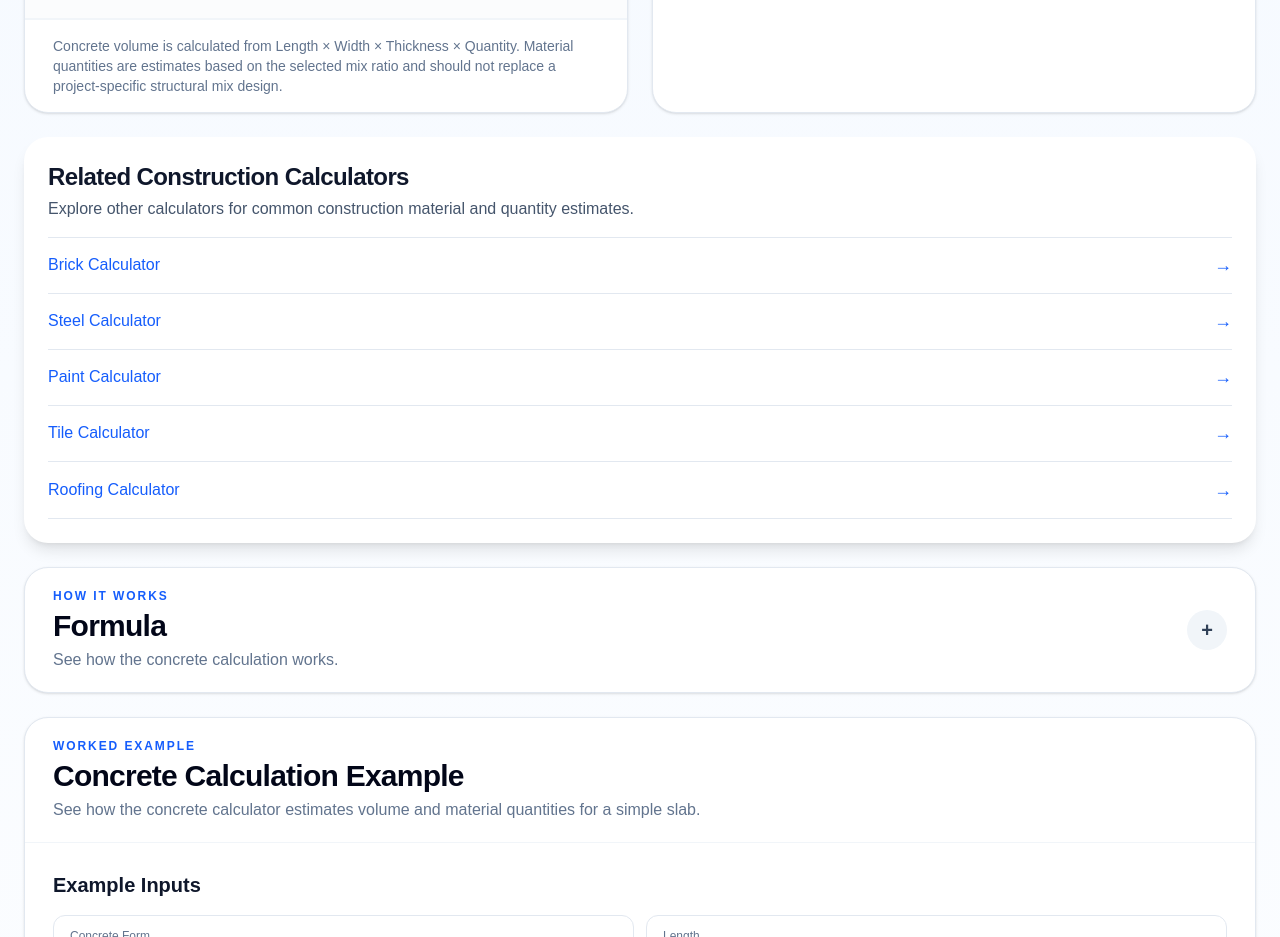
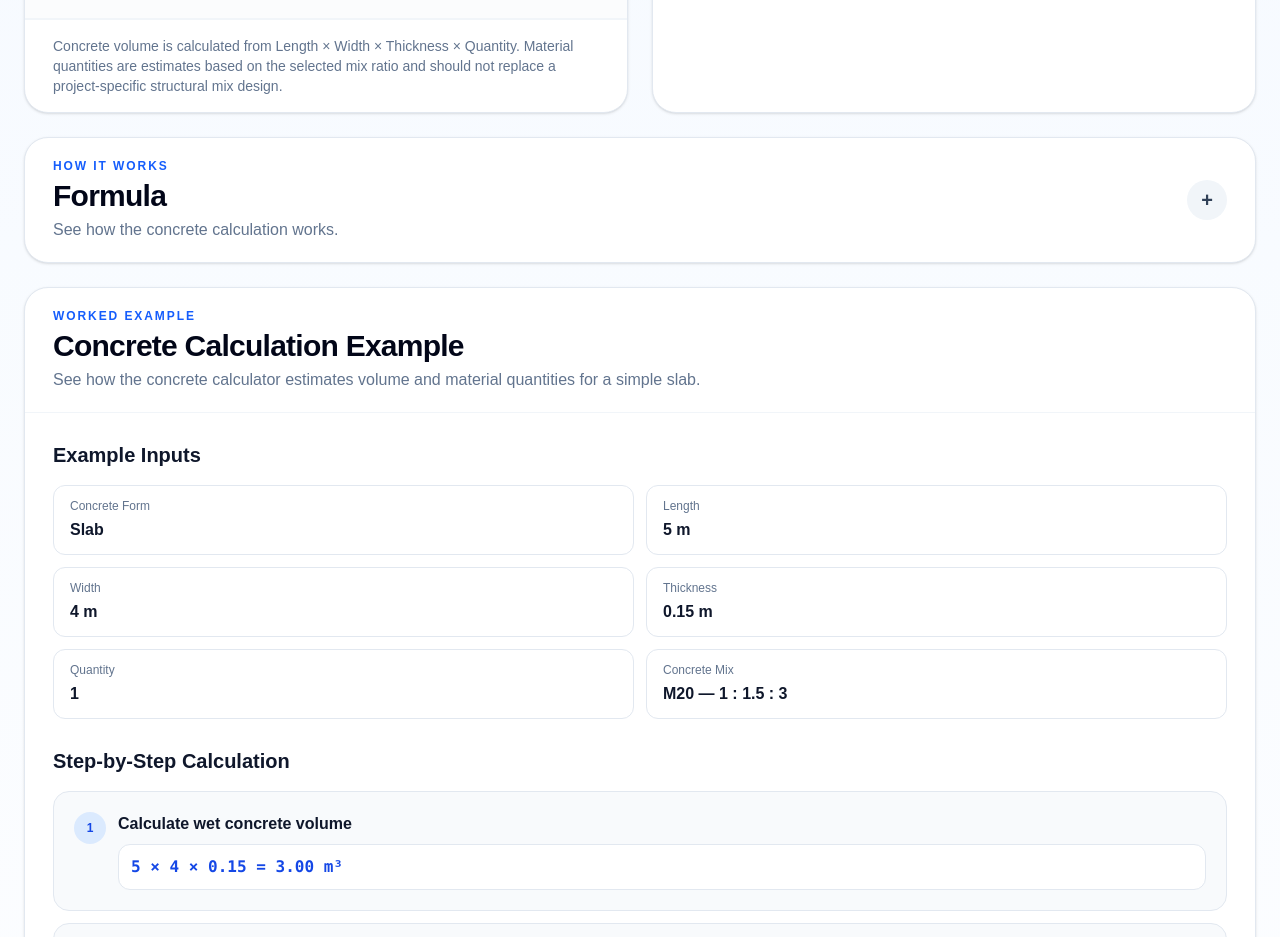
Before and after one commit to km7max-cmd/cornerspan, a Next.js app: page /calculators/concrete in a window 1280 px wide. Shown: the part 1800-2737 px from the top of the page. Built offline with nearby package versions, Linux system fonts and the light colour scheme.

Commit message:
Remove Related Calculators from ConcreteCalculator
Removed the Related Calculators section from the ConcreteCalculator component.

```diff
--- a/app/calculators/concrete/ConcreteCalculator.tsx
+++ b/app/calculators/concrete/ConcreteCalculator.tsx
@@ -7,7 +7,6 @@ import CalculatorForm from "./components/CalculatorForm";
 import ResultCard from "./components/ResultCard";
 import Formula from "./components/Formula";
 import FAQ from "./components/FAQ";
-import RelatedCalculators from "./components/RelatedCalculators";
 import Example from "./components/Example";
 import History from "./components/History";
 import AboutCalculator from "./components/AboutCalculator";
@@ -1144,14 +1143,6 @@ Currency        : ${currency}`;
           </div>
 
           {/* ================================================= */}
-          {/* Related Calculators */}
-          {/* ================================================= */}
-
-          <div className="mt-6">
-            <RelatedCalculators />
-          </div>
-
-          {/* ================================================= */}
           {/* Formula */}
           {/* ================================================= */}
 
```
